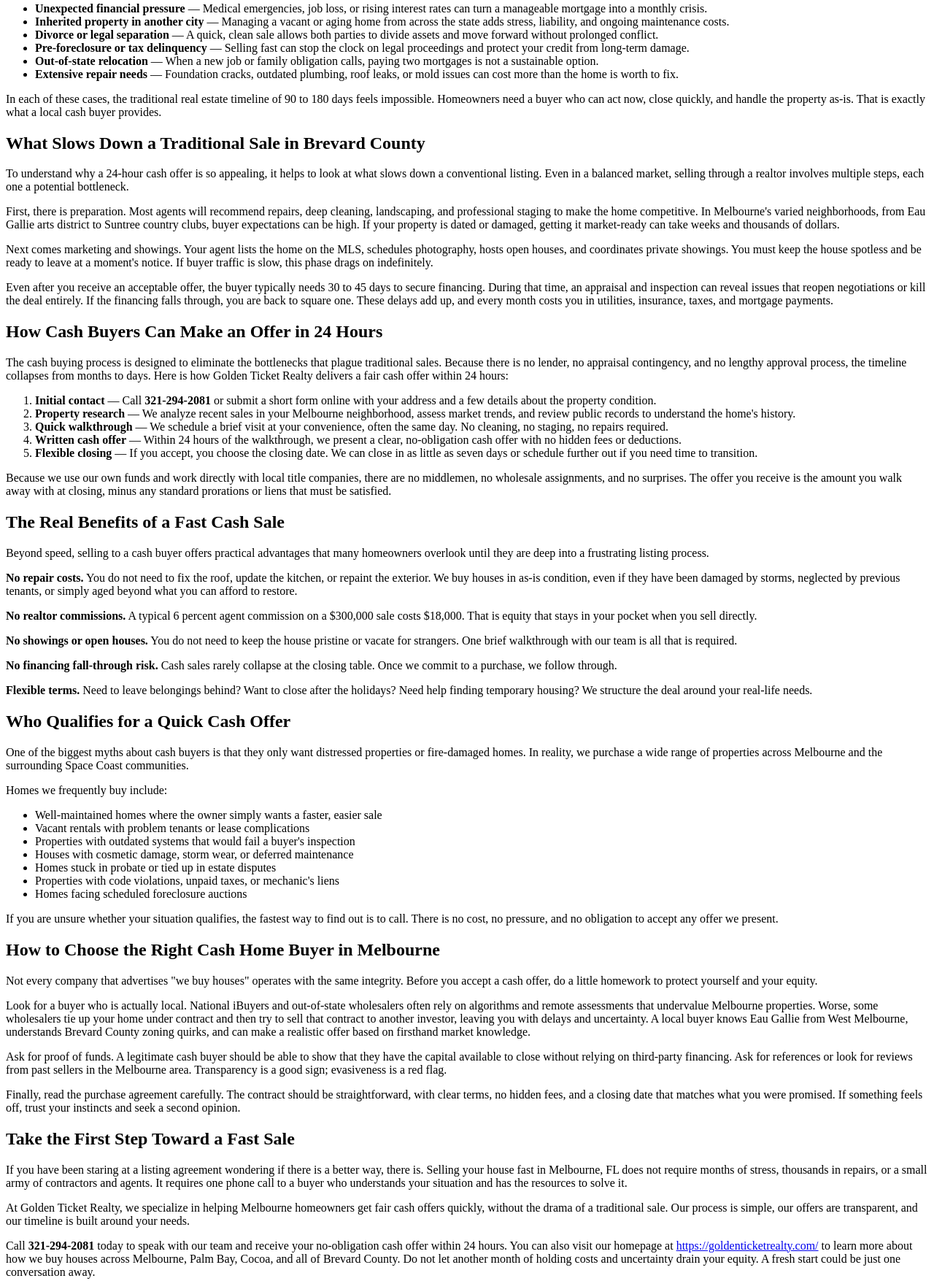
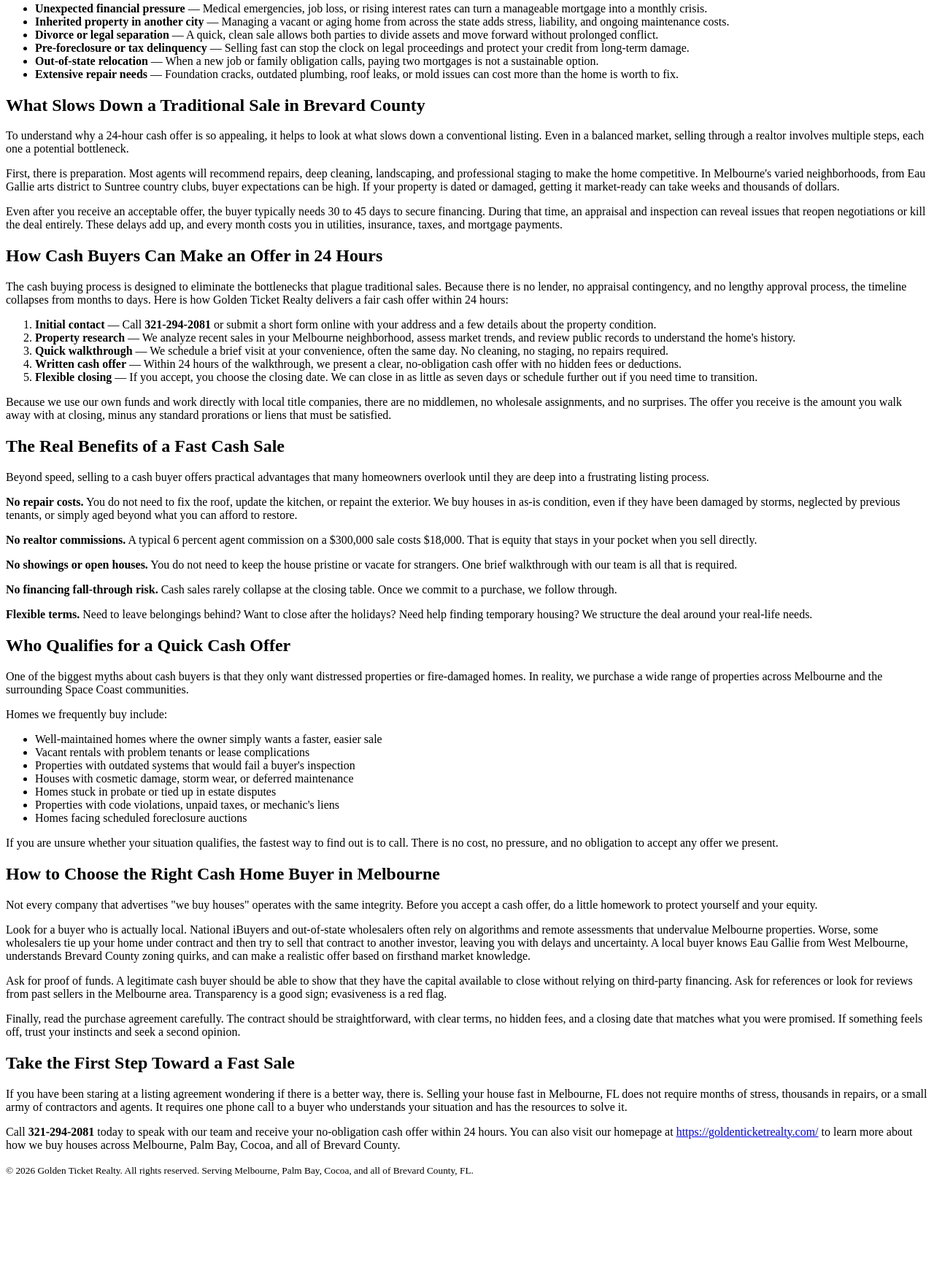
Before and after one commit to roseyrocks321-hub/goldenticketrealty-wp, a plain HTML site: page blog-posts/blog-2026-11-14-sell-house-fast-fair-cash-offer-melbourne.html in a window 1280 px wide. Shown: the part 393-2148 px from the top of the page at 73% size. After the commit the page ends 2021 px from the top, so only its background shows below. Drawn offline with Linux system fonts and the light colour scheme.

Commit message:
Trim blog post to target word count (Nov 14, 2026)

```diff
--- a/blog-posts/blog-2026-11-14-sell-house-fast-fair-cash-offer-melbourne.html
+++ b/blog-posts/blog-2026-11-14-sell-house-fast-fair-cash-offer-melbourne.html
@@ -33,17 +33,13 @@
             <li><strong>Extensive repair needs</strong> — Foundation cracks, outdated plumbing, roof leaks, or mold issues can cost more than the home is worth to fix.</li>
         </ul>
 
-        <p>In each of these cases, the traditional real estate timeline of 90 to 180 days feels impossible. Homeowners need a buyer who can act now, close quickly, and handle the property as-is. That is exactly what a local cash buyer provides.</p>
-
         <h2>What Slows Down a Traditional Sale in Brevard County</h2>
 
         <p>To understand why a 24-hour cash offer is so appealing, it helps to look at what slows down a conventional listing. Even in a balanced market, selling through a realtor involves multiple steps, each one a potential bottleneck.</p>
 
         <p>First, there is preparation. Most agents will recommend repairs, deep cleaning, landscaping, and professional staging to make the home competitive. In Melbourne's varied neighborhoods, from Eau Gallie arts district to Suntree country clubs, buyer expectations can be high. If your property is dated or damaged, getting it market-ready can take weeks and thousands of dollars.</p>
 
-        <p>Next comes marketing and showings. Your agent lists the home on the MLS, schedules photography, hosts open houses, and coordinates private showings. You must keep the house spotless and be ready to leave at a moment's notice. If buyer traffic is slow, this phase drags on indefinitely.</p>
-
-        <p>Even after you receive an acceptable offer, the buyer typically needs 30 to 45 days to secure financing. During that time, an appraisal and inspection can reveal issues that reopen negotiations or kill the deal entirely. If the financing falls through, you are back to square one. These delays add up, and every month costs you in utilities, insurance, taxes, and mortgage payments.</p>
+        <p>Even after you receive an acceptable offer, the buyer typically needs 30 to 45 days to secure financing. During that time, an appraisal and inspection can reveal issues that reopen negotiations or kill the deal entirely. These delays add up, and every month costs you in utilities, insurance, taxes, and mortgage payments.</p>
 
         <h2>How Cash Buyers Can Make an Offer in 24 Hours</h2>
 
@@ -105,9 +101,7 @@
 
         <p>If you have been staring at a listing agreement wondering if there is a better way, there is. Selling your house fast in Melbourne, FL does not require months of stress, thousands in repairs, or a small army of contractors and agents. It requires one phone call to a buyer who understands your situation and has the resources to solve it.</p>
 
-        <p>At Golden Ticket Realty, we specialize in helping Melbourne homeowners get fair cash offers quickly, without the drama of a traditional sale. Our process is simple, our offers are transparent, and our timeline is built around your needs.</p>
-
-        <p>Call <strong>321-294-2081</strong> today to speak with our team and receive your no-obligation cash offer within 24 hours. You can also visit our homepage at <a href="https://goldenticketrealty.com/">https://goldenticketrealty.com/</a> to learn more about how we buy houses across Melbourne, Palm Bay, Cocoa, and all of Brevard County. Do not let another month of holding costs and uncertainty drain your equity. A fresh start could be just one conversation away.</p>
+        <p>Call <strong>321-294-2081</strong> today to speak with our team and receive your no-obligation cash offer within 24 hours. You can also visit our homepage at <a href="https://goldenticketrealty.com/">https://goldenticketrealty.com/</a> to learn more about how we buy houses across Melbourne, Palm Bay, Cocoa, and all of Brevard County.</p>
 
         <footer>
             <p><small>&copy; 2026 Golden Ticket Realty. All rights reserved. Serving Melbourne, Palm Bay, Cocoa, and all of Brevard County, FL.</small></p>
```
